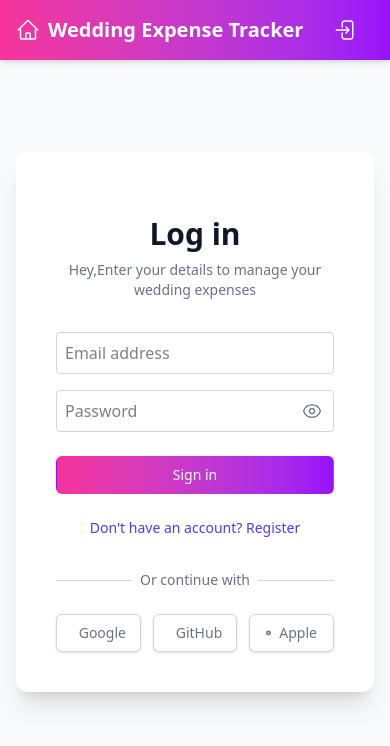
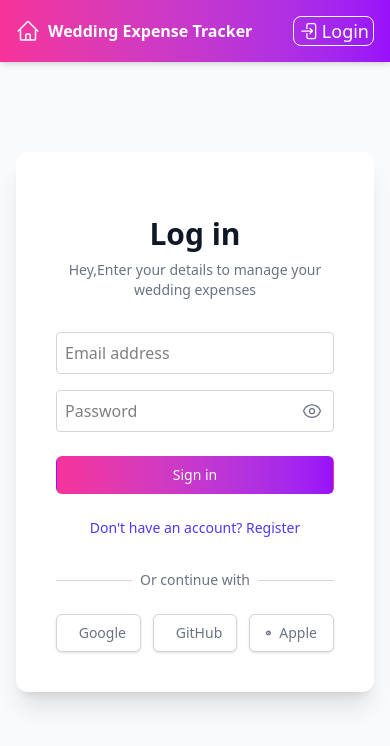
Before and after one commit to rameshy2415/shaadi-kharcha, a React (Vite) app: page /login in a window 390 px wide. Shown: the top 746 px of the page. Built offline with nearby package versions, Linux system fonts and the light colour scheme; no server answers.

Commit message:
Enhance Login btn

```diff
--- a/src/components/Header.jsx
+++ b/src/components/Header.jsx
@@ -33,33 +33,25 @@ const Header = () => {
       <div className="container flex items-center justify-between">
         <div className="flex items-center">
           <HomeIcon className="h-6 w-6 text-white" />
-          <span className="text-xl font-bold ml-2">
+          <span className="text-md md:text-xl font-bold ml-2">
             Wedding Expense Tracker
           </span>
-         {/*  {authFlag && (
-            <div className="flex items-center justify-center rounded-lg h-6 w-8  bg-purple-500 text-md font-bold ml-1">
-              {initialsName}
-            </div>
-          )} */}
         </div>
         <div className="text-sm">
-          {/* <p className="opacity-90">Planning your special day made easier</p> */}
           {!authFlag ? (
             <button
-              className="flex items-center  md:borde border-white px-3 py-0 rounded-lg text-lg space-x-1 text-white hover:cursor-pointer hover:bg-amber-50 hover:text-blue-600"
+              className="flex items-center justify-end border border-white px-1 py-0 rounded-lg text-lg space-x-1 text-white hover:cursor-pointer"
               onClick={loginHandler}
             >
-              <ArrowRightEndOnRectangleIcon className="md:hidden h-6 w-6 text-white" />
-              <span className="hidden md:inline">Login</span>
+              <ArrowRightEndOnRectangleIcon className="h-5 w-6 text-white" />
+              Login
             </button>
           ) : (
             <div className="relative inline-block">
               <button
-                className="flex rounded-full items-center justify-center border border-white px-3 py-0 text-lg  space-x-1 text-white hover:cursor-pointer  hover:bg-amber-50 hover:text-blue-600"
+                className="flex items-center justify-center border-2 border-white px-3 text-lg space-x-2 text-white rounded-full hover:cursor-pointer"
                 onClick={() => setIsOpen(!isOpen)}
               >
-                {/* <PowerIcon className="md:hidden h-6 w-6 text-white" />
-                <span className="hidden md:inline">Logout</span> */}
                  {initialsName}
               </button>
               {/* Logout Button (Dropdown) */}
@@ -67,9 +59,9 @@ const Header = () => {
                 <div className="absolute left-1/2 transform -translate-x-1/2 mt-2 bg-white shadow-lg rounded-lg border p-1 w-20">
                   <button
                     onClick={logoutHandler}
-                    className="w-full px-4 py-2 text-md text-red-600 hover:bg-gray-100 rounded-lg"
+                    className="flex items-center justify-center w-full px-4 py-1 text-md text-red-600 cursor-pointer hover:bg-gray-100 rounded-lg space-x-1"
                   >
-                    Logout
+                    <PowerIcon className="h-6 w-6 text-red-600" title="Logout"/>
                   </button>
                 </div>
               )}
```
